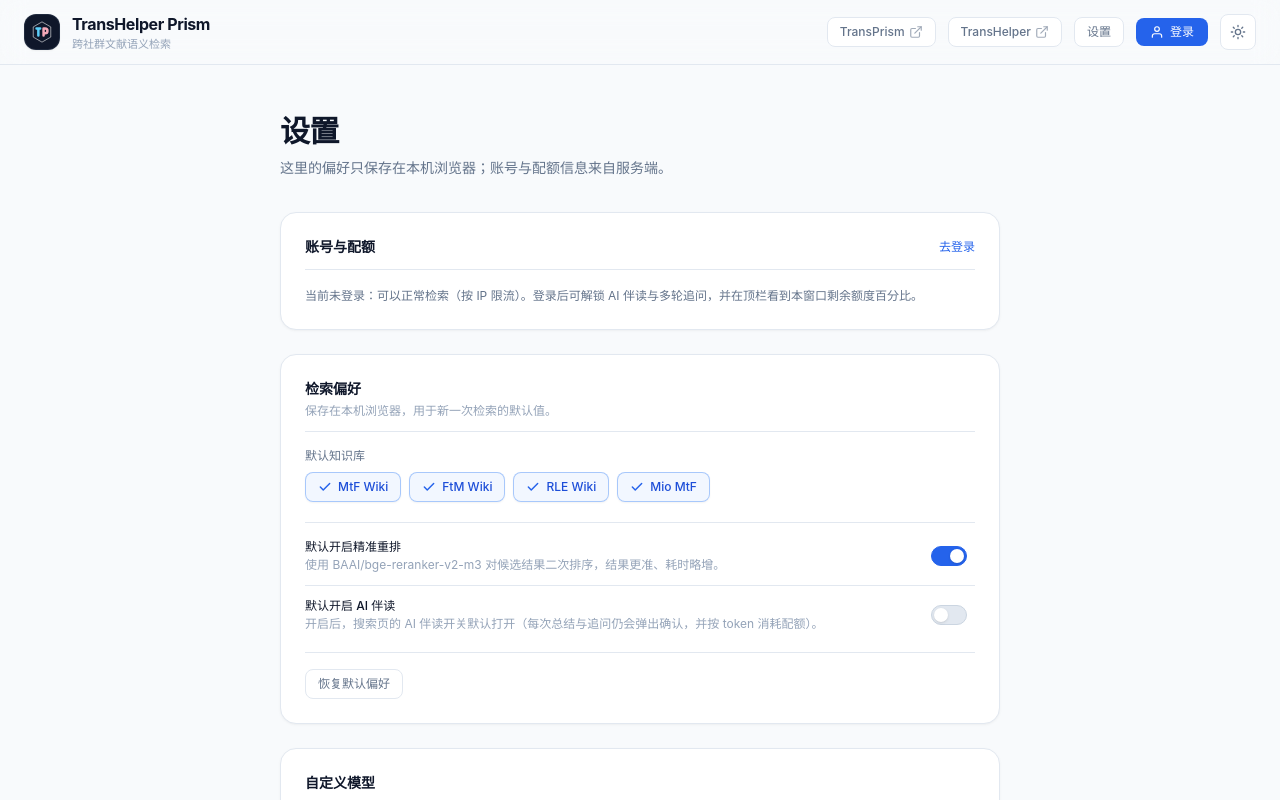
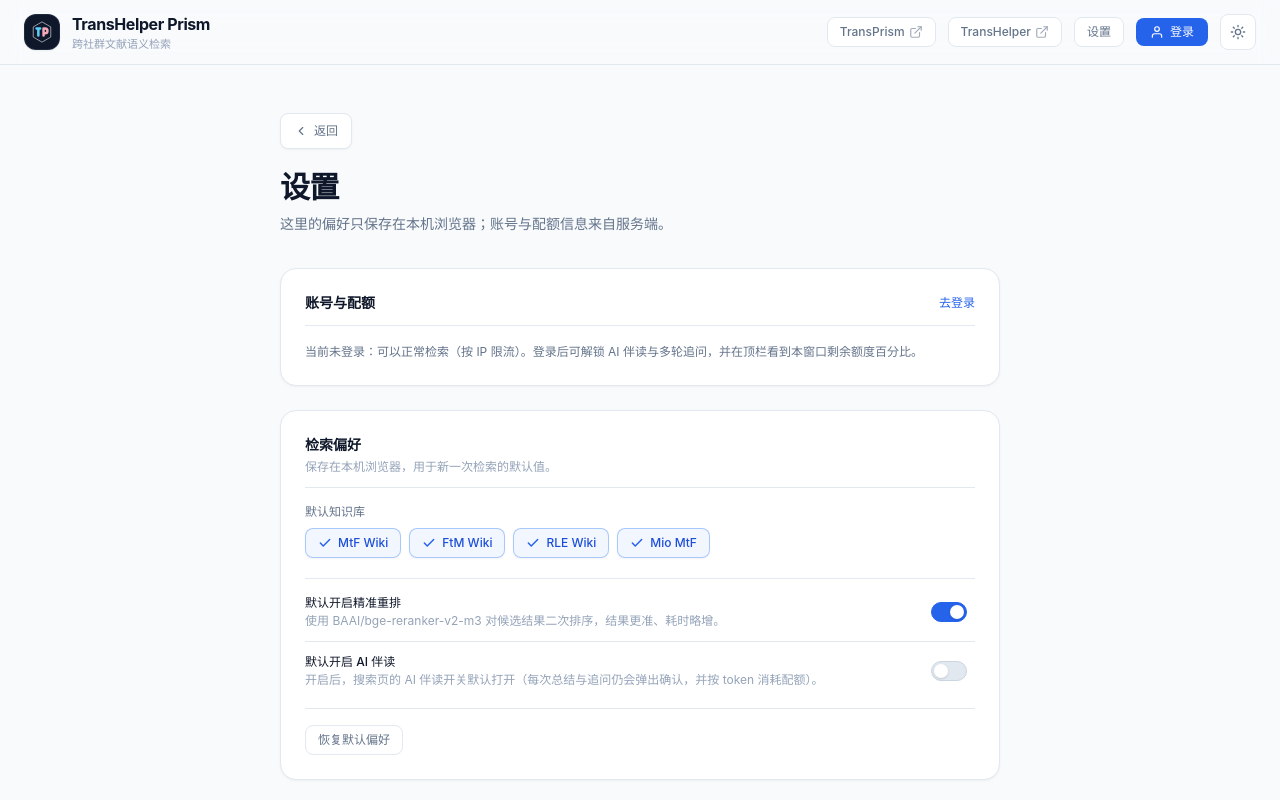
Before and after one commit to daanser/Trans_Helper_Prism, a Nuxt app in the folder frontend/: page /settings in a window 1280 px wide. Shown: the top 800 px of the page. Built offline with nearby package versions, Linux system fonts and the light colour scheme.

Commit message:
feat(frontend): 子页面左上角统一「返回」按键（智能返回：有站内来源才 back()，否则回首页）

```diff
--- /dev/null
+++ b/frontend/components/BackButton.vue
@@ -0,0 +1,62 @@
+<!-- SPDX-License-Identifier: GPL-3.0-or-later -->
+<!-- TransHelper Prism — BackButton: 子页面左上角统一「返回」按键（无第三方图标库）
+     - 智能返回：vue-router 4 会把站内来源页写进 history.state.back。
+       有站内来源才 router.back()；直接打开链接（OAuth 回跳 #token=、别人分享的 /settings）
+       时 history.state.back 为空，此时回首页，绝不把人弹出站外。
+     - 无障碍：<button> 原生可键盘触发，aria-label + :focus-visible 焦点环，点击区 ≥ 36px
+     - 主题：只用 surface / ink-* / primary 语义 token，浅色与深色均自适应（不写死浅色） -->
+<template>
+  <button
+    type="button"
+    :aria-label="ariaLabel"
+    class="inline-flex h-9 min-w-[4.5rem] items-center justify-center gap-1.5 rounded-lg border border-surface-border bg-surface px-3 text-xs font-medium text-ink-sub shadow-card transition-colors hover:border-surface-border-hover hover:text-ink-title focus-visible:outline-none focus-visible:ring-2 focus-visible:ring-primary focus-visible:ring-offset-2 focus-visible:ring-offset-canvas"
+    @click="goBack"
+  >
+    <svg
+      class="h-3.5 w-3.5 shrink-0"
+      viewBox="0 0 24 24"
+      fill="none"
+      stroke="currentColor"
+      stroke-width="2"
+      stroke-linecap="round"
+      stroke-linejoin="round"
+      aria-hidden="true"
+    >
+      <path d="M15 18l-6-6 6-6" />
+    </svg>
+    <span>{{ label }}</span>
+  </button>
+</template>
+
+<script setup lang="ts">
+import { computed } from "vue"
+
+const props = withDefaults(
+  defineProps<{
+    /** 强制指定返回目标；缺省走智能返回（站内来源 → back()，否则首页） */
+    to?: string
+    /** 按钮文案，缺省「返回」 */
+    label?: string
+  }>(),
+  { to: "", label: "返回" },
+)
+
+const router = useRouter()
+
+/** 无障碍名称：明确说明是「上一页」，而不是普通按钮 */
+const ariaLabel = computed(() => (props.to ? `返回上一页（${props.to}）` : "返回上一页"))
+
+// 预渲染（SSR）时不碰 window；点击只发生在客户端
+function goBack() {
+  if (props.to) {
+    void router.push(props.to)
+    return
+  }
+  if (import.meta.client) {
+    // vue-router 4 会把来源写进 history.state.back；有站内来源才 back()，否则回首页
+    const back = (window.history.state as { back?: string | null } | null)?.back
+    if (back) router.back()
+    else void router.push("/")
+  }
+}
+</script>
--- a/frontend/pages/admin.vue
+++ b/frontend/pages/admin.vue
@@ -5,7 +5,10 @@
      - 安全：渲染任何后端字段前都过滤 key/secret/token 类字段，绝不显示 key 明文 -->
 <template>
   <div class="mx-auto max-w-5xl px-4 py-8 sm:px-6 sm:py-12">
-    <header class="mb-8">
+    <header class="mb-8 flex flex-col">
+      <!-- 页面级左上角返回（独立一行，与下方标题/徽章不挤） -->
+      <BackButton class="mb-5 self-start" />
+
       <div class="flex flex-wrap items-center gap-3">
         <h1 class="text-2xl font-bold tracking-tight text-ink-title sm:text-3xl">管理后台</h1>
         <span class="rounded-md border border-surface-border bg-canvas-subtle px-2 py-0.5 text-[11px] font-medium text-ink-sub">
--- a/frontend/pages/login.vue
+++ b/frontend/pages/login.vue
@@ -4,7 +4,10 @@
      - 本页读 location.hash：拿到 token → 存 localStorage（prism_token）+ 立刻清 hash → 跳首页
      - 无参数时展示登录引导（说明 X 登录只取 id + handle，见 tasks.md T3.1 隐私底线） -->
 <template>
-  <div class="mx-auto flex max-w-2xl flex-col items-center px-4 py-16 sm:py-24">
+  <div class="mx-auto flex max-w-2xl flex-col items-stretch px-4 py-8 sm:py-12">
+    <!-- 页面级左上角返回（在卡片之外；不塞进卡片标题，避免与卡片内容争夺焦点） -->
+    <BackButton class="mb-5 self-start" />
+
     <div class="w-full rounded-2xl border border-surface-border bg-surface p-6 shadow-card sm:p-10">
       <!-- 状态图标 -->
       <div
@@ -67,15 +70,13 @@
           重新登录
         </button>
         <NuxtLink to="/" class="text-xs text-ink-muted transition-colors hover:text-ink-title">
-          先返回首页
+          或直接去检索首页
         </NuxtLink>
       </div>
 
-      <!-- 成功态：自动跳转 -->
+      <!-- 成功态：自动跳转（纯状态文案，不做成链接——左上角已有统一返回按钮） -->
       <div v-else-if="state === 'success'" class="mt-6 text-center">
-        <NuxtLink to="/" class="text-sm font-medium text-primary hover:underline">
-          正在返回首页…
-        </NuxtLink>
+        <p class="text-sm font-medium text-ink-sub">登录成功，正在跳转…</p>
       </div>
 
       <!-- 引导态：登录入口 + 隐私说明 -->
@@ -127,7 +128,7 @@
 })
 
 const description = computed(() => {
-  if (state.value === "success") return "正在返回首页，你的会话与剩余配额会显示在顶部导航栏。"
+  if (state.value === "success") return "登录成功，正在跳转到检索首页，你的会话与剩余配额会显示在顶部导航栏。"
   if (state.value === "error") return errorText.value
   return "登录后可解锁 AI 伴读与多轮追问，顶栏会显示本窗口剩余额度百分比，并可在设置页保存个人检索偏好。不登录也能正常搜索。"
 })
--- a/frontend/pages/settings.vue
+++ b/frontend/pages/settings.vue
@@ -7,7 +7,10 @@
      - 绝不把 api_key 写进 localStorage、绝不打印、提交后立刻从内存清空 -->
 <template>
   <div class="mx-auto max-w-3xl px-4 py-8 sm:px-6 sm:py-12">
-    <header class="mb-8">
+    <header class="mb-8 flex flex-col">
+      <!-- 页面级左上角返回（独立一行，与下方标题不挤） -->
+      <BackButton class="mb-5 self-start" />
+
       <h1 class="text-2xl font-bold tracking-tight text-ink-title sm:text-3xl">设置</h1>
       <p class="mt-2 text-sm leading-relaxed text-ink-sub">
         这里的偏好只保存在本机浏览器；账号与配额信息来自服务端。
```
